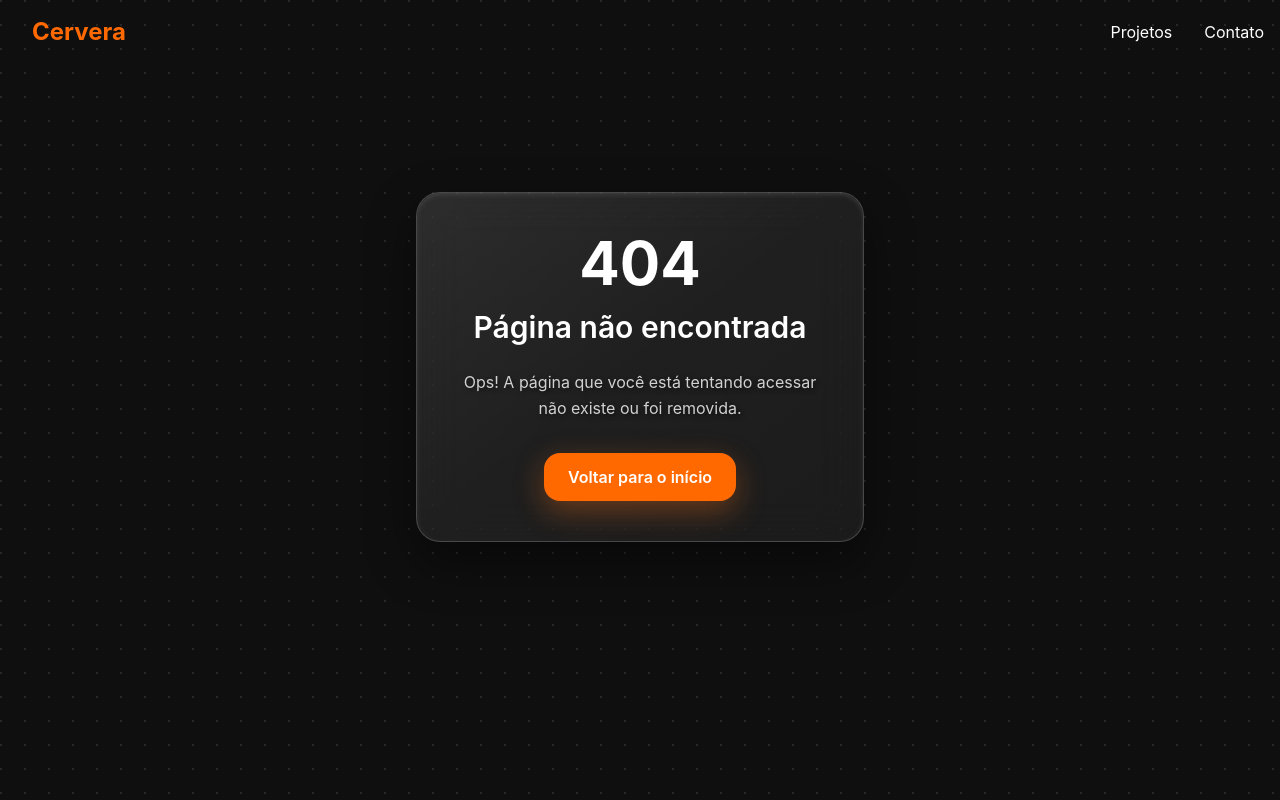
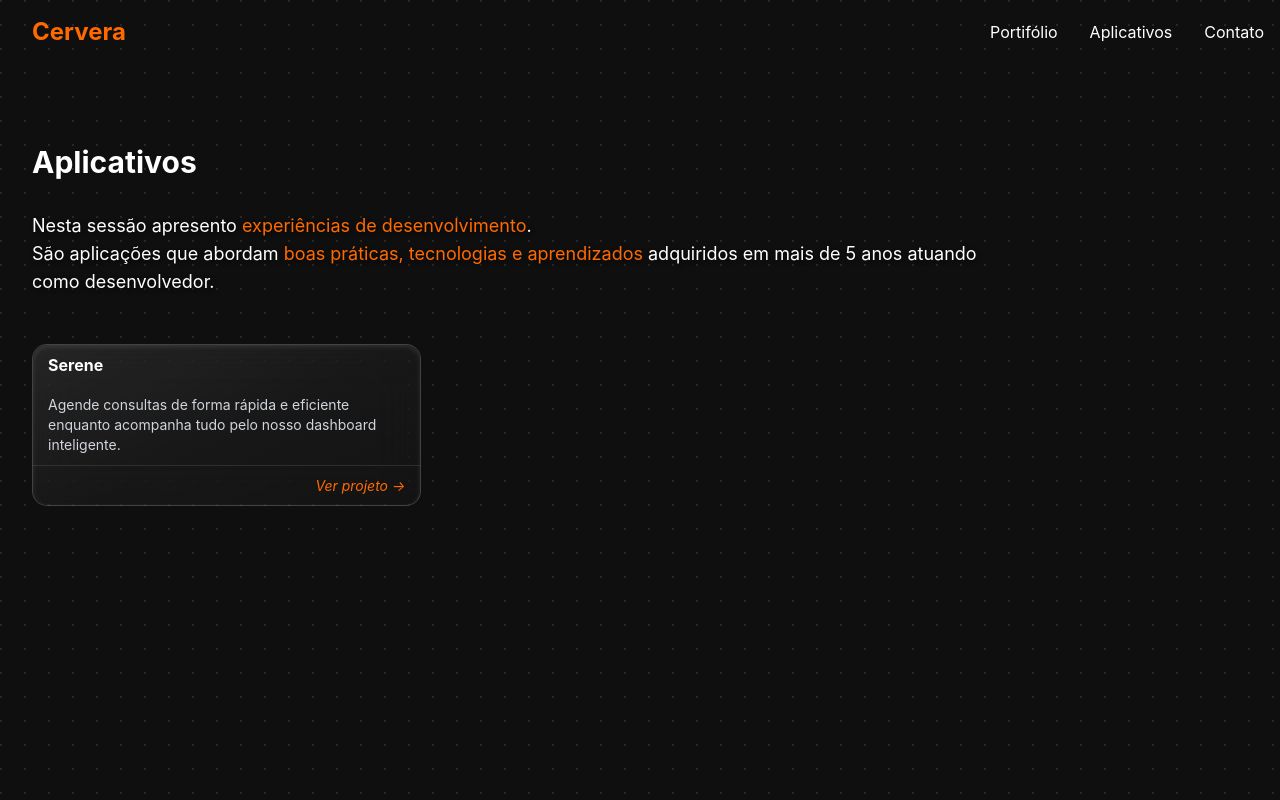
Before and after one commit to cervusDev/cervus-dev, a React (Vite) app: page /aplicativos in a window 1280 px wide. Before the commit this address had no page. Built offline with nearby package versions, Linux system fonts and the light colour scheme.

Commit message:
feat: pagina de aplicativos live-preview

```diff
--- a/src/Layout/header.tsx
+++ b/src/Layout/header.tsx
@@ -14,17 +14,17 @@ function Header() {
 
         <nav className="hidden md:flex space-x-8">
           <NavLink
-            to="/projetos"
+            to="/portifolio"
             className="hover:text-orange-500 transition-colors"
           >
-            Projetos
+            Portifólio
           </NavLink>
-          {/* <NavLink
-            to="/textos"
+          <NavLink
+            to="/aplicativos"
             className="hover:text-orange-500 transition-colors"
           >
-            Textos
-          </NavLink> */}
+            Aplicativos
+          </NavLink>
           <NavLink
             to="/contato"
             className="hover:text-orange-500 transition-colors"
@@ -53,19 +53,19 @@ function Header() {
 
             <div className="mt-12 flex flex-col space-y-6">
               <NavLink
-                to="/projetos"
+                to="/portifolio"
                 className="hover:text-orange-500 transition-colors"
                 onClick={() => setIsOpen(false)}
               >
-                Projetos
+                Portifólio
               </NavLink>
-              {/* <NavLink
-                to="/textos"
+              <NavLink
+                to="/aplicativos"
                 className="hover:text-orange-500 transition-colors"
                 onClick={() => setIsOpen(false)}
               >
-                Textos
-              </NavLink> */}
+                Aplicativoss
+              </NavLink>
               <NavLink
                 to="/contato"
                 className="hover:text-orange-500 transition-colors"
--- /dev/null
+++ b/src/pages/Aplication.tsx
@@ -0,0 +1,156 @@
+import { motion } from "framer-motion";
+
+interface IApplications {
+  id: string;
+  url: string;
+  title: string;
+  description: string;
+}
+
+const applications: IApplications[] = [
+  {
+    id: "1",
+    title: "Serene",
+    url: "https://serene.cervusdev.com.br",
+    description:
+      "Agende consultas de forma rápida e eficiente enquanto acompanha tudo pelo nosso dashboard inteligente.",
+  },
+];
+
+function Applications() {
+  const hadleNavigate = (url: string) => {
+    window.open(url, "_blank", "noopener,noreferrer");
+  };
+
+  return (
+    <section className="py-12">
+      <motion.div
+        initial={{ opacity: 0, y: 20 }}
+        animate={{ opacity: 1, y: 0 }}
+        transition={{ duration: 0.6 }}
+        className="space-y-6"
+      >
+        <div className="max-w-7xl mx-auto px-4">
+          <h2 className="text-3xl font-bold mb-8 text-white">Aplicativos</h2>
+
+          <div className="w-[80%] mb-12">
+            <p className="text-white text-lg mt-4">
+              Nesta sessão apresento{" "}
+              <span className="text-orange-500">experiências de desenvolvimento</span>
+              .
+              <br />
+              São aplicações que abordam{" "}
+              <span className="text-orange-500">
+                boas práticas, tecnologias e aprendizados
+              </span>{" "}
+              adquiridos em mais de 5 anos atuando como desenvolvedor.
+            </p>
+          </div>
+
+          <div className="grid grid-cols-1 sm:grid-cols-2 lg:grid-cols-3 gap-6">
+            {applications.map((post, index) => (
+              <motion.div
+                key={post.id}
+                initial={{ opacity: 0, y: 12 }}
+                animate={{ opacity: 1, y: 0 }}
+                transition={{ duration: 0.4, delay: index * 0.1 }}
+                onClick={() => hadleNavigate(post.url)}
+                className="
+                  group
+                  relative overflow-hidden flex flex-col h-full
+
+                  rounded-[15px]
+                  bg-white/2
+                  backdrop-blur-xl
+                  border border-white/20
+
+                  transition-all duration-200 ease-out
+                  hover:scale-[1.02]
+                  hover:shadow-[0_0_40px_rgba(249,115,22,0.15)]
+                  hover:border-orange-500/40
+                  cursor-pointer
+                "
+              >
+                <span
+                  className="
+                    pointer-events-none
+                    absolute inset-0
+                    rounded-[15px]
+                    bg-gradient-to-br
+                    from-white/20
+                    via-white/5
+                    to-transparent
+                    opacity-40
+                  "
+                />
+
+                <span
+                  className="
+                    pointer-events-none
+                    absolute inset-0
+                    rounded-[15px]
+                    shadow-inner
+                    shadow-white/10
+                  "
+                />
+
+                <div
+                  className="
+                    relative z-10
+                    px-[15px] py-[8px]
+                    text-white font-bold
+                  "
+                >
+                  {post.title}
+                </div>
+
+                {/* Body */}
+                <div
+                  className="
+                    relative z-10
+                    px-[15px] py-[10px]
+                    text-sm flex-1
+                    text-gray-300
+                  "
+                >
+                  {post.description}
+                </div>
+
+                {/* Footer */}
+                <div
+                  className="
+                    relative z-10
+                    px-[15px] py-[8px]
+                    h-[40px]
+                    flex items-center justify-end
+                    border-t border-white/10
+                    text-right italic
+
+                    transition-colors duration-200
+                    group-hover:text-orange-400
+                  "
+                >
+                  <button
+                    onClick={(e) => {
+                      e.stopPropagation();
+                      hadleNavigate(post.url);
+                    }}
+                    className="
+                      text-sm text-orange-500
+                      hover:underline underline-offset-4
+                      cursor-pointer
+                    "
+                  >
+                    Ver projeto →
+                  </button>
+                </div>
+              </motion.div>
+            ))}
+          </div>
+        </div>
+      </motion.div>
+    </section>
+  );
+}
+
+export default Applications;
--- a/src/pages/Projects.tsx
+++ b/src/pages/Portfolio.tsx
@@ -12,7 +12,7 @@ function Projects() {
         className="space-y-6"
       >
         <div className="max-w-7xl mx-auto px-4">
-          <h2 className="text-3xl font-bold mb-8 text-white">Projetos</h2>
+          <h2 className="text-3xl font-bold mb-8 text-white">Portifólio</h2>
 
           <div className="w-[80%] mb-12">
             <p className="text-white text-lg mt-4">
--- a/src/router/index.tsx
+++ b/src/router/index.tsx
@@ -4,10 +4,9 @@ import { lazy, Suspense } from "react";
 import NotFound from "../pages/NotFound";
 import { createBrowserRouter } from "react-router";
 
-// const Posts = lazy(() => import("../pages/Posts"));
-// const PostDetail = lazy(() => import("../pages/PostDetail"));
 const Contact = lazy(() => import("../pages/Contact"));
-const Projects = lazy(() => import("../pages/Projects"));
+const Portfolio = lazy(() => import("../pages/Portfolio"));
+const Applications = lazy(() => import('../pages/Aplication'))
 
 export const router = createBrowserRouter([
   {
@@ -16,33 +15,25 @@ export const router = createBrowserRouter([
     children: [
       { index: true, element: <Home /> },
       {
-        path: "projetos",
+        path: "portifolio",
         element: (
-          <Suspense
-            fallback={<div className="p-6 text-white"></div>}
-          >
-            <Projects />
+          <Suspense>
+            <Portfolio />
           </Suspense>
         ),
       },
-      // { path: "projetos/:id", element: <ProjectDetail /> },
-      // {
-      //   path: "textos",
-      //   element: (
-      //     <Suspense
-      //       fallback={<div className="p-6 text-white"></div>}
-      //     >
-      //       <Posts />
-      //     </Suspense>
-      //   ),
-      // },
-      // { path: "textos/:id", element: <PostDetail /> },
+      {
+        path: 'aplicativos',
+        element: (
+          <Suspense>
+            <Applications />
+          </Suspense>
+        )
+      },
       {
         path: "contato",
         element: (
-          <Suspense
-            fallback={<div className="p-6 text-white"></div>}
-          >
+          <Suspense>
             <Contact />
           </Suspense>
         ),
```
